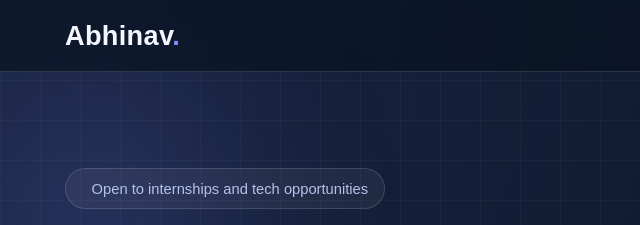
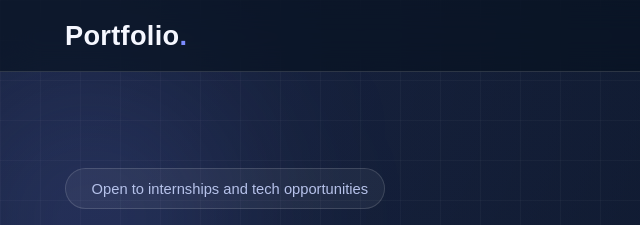
Before and after one commit to Abhinav10002/Portfolio_Website, a plain HTML site: page index.html in a window 1280 px wide. Shown: the top 225 px of the page, 0-640 px from the left. Drawn offline with Linux system fonts and the light colour scheme.

Commit message:
Updated the design

```diff
--- a/index.html
+++ b/index.html
@@ -21,7 +21,7 @@
 
   <header class="header">
     <div class="container nav">
-      <a href="#" class="logo">Abhinav<span>.</span></a>
+      <a href="#" class="logo">Portfolio<span>.</span></a>
 
       <div class="nav-links" id="navLinks">
         <a href="#home">Home</a>
```
